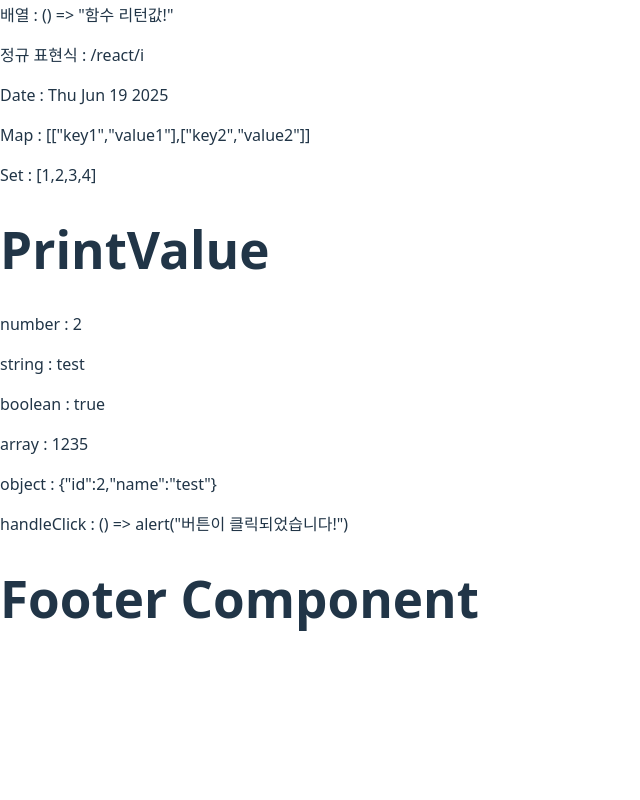
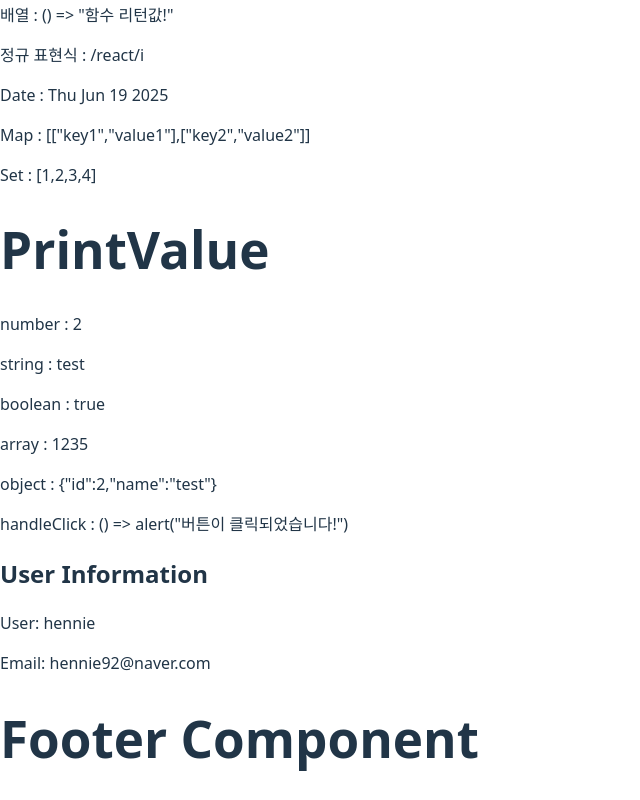
Before and after one commit to nana1243/react-typescript, a React (Vite) app: page / in a window 1280 px wide. Shown: the part 477-1277 px from the top of the page, without its empty margins (0-640 px from the left). Before the commit the page ends 1138 px from the top, so only its background shows below. Built offline with nearby package versions, Linux system fonts and the light colour scheme.

Commit message:
fea)[6/21] 스프레드 연산자 활용해서 객체 데이터 전달

```diff
--- a/src/App.tsx
+++ b/src/App.tsx
@@ -1,6 +1,6 @@
 import Header from "./components/Header/Header";
 import Footer from "./components/Footer";
-import Main from "./components/Header/Main";
+import Main from "./components/Main";
 
 function App() {
   return (
--- a/src/components/Header/Main.tsx
+++ b/src/components/Main.tsx
@@ -1,6 +1,7 @@
 import React from 'react';
-import User from "../Users/User";
-import PrintValue from "../PrintValue";
+import User from "./Users/User";
+import PrintValue from "./PrintValue";
+import UserV2 from "./UserV2";
 
 function Main(props) {
     const referenceArray = [1,2,3,4];
@@ -22,6 +23,11 @@ function Main(props) {
     const handleClick = () => alert('버튼이 클릭되었습니다!');
 
 
+    const userObject = {
+        username: "hennie",
+        email: "hennie92@naver.com"
+    }
+
     return (
         <>
             <h1>Main Component</h1>
@@ -41,6 +47,7 @@ function Main(props) {
                 objectValue= {objectValue}
                 handleClick ={handleClick}
             />
+            <UserV2 {...userObject} />
         </>
     );
 }
--- /dev/null
+++ b/src/components/UserV2.tsx
@@ -0,0 +1,22 @@
+import React from 'react';
+
+interface UserProps {
+    username: string;
+    email: string;
+}
+
+
+function UserV2(props :UserProps) {
+    console.log('this is props',props)
+    const {username, email } = props;
+
+    return (
+        <>
+            <h2>User Information</h2>
+            <p>User: {username}</p>
+            <p>Email: {email}</p>
+        </>
+    );
+}
+
+export default UserV2;
```
